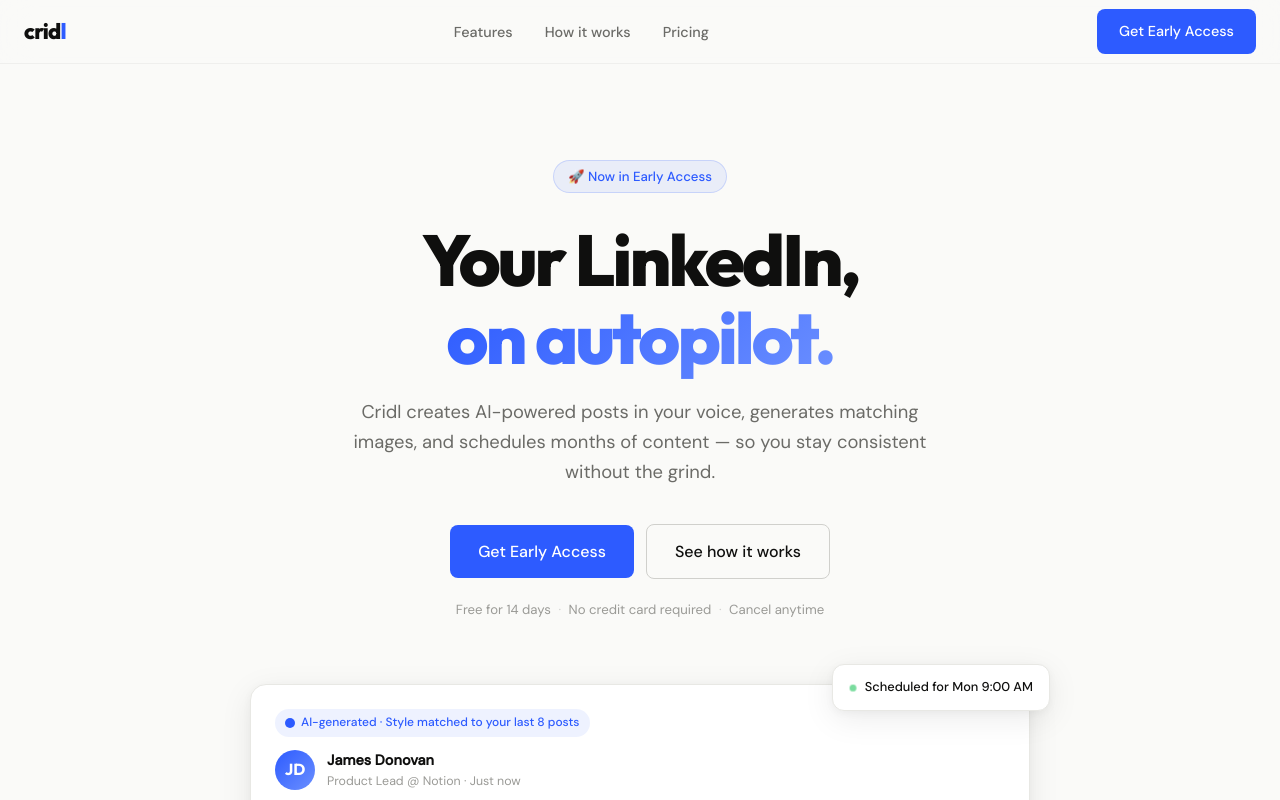
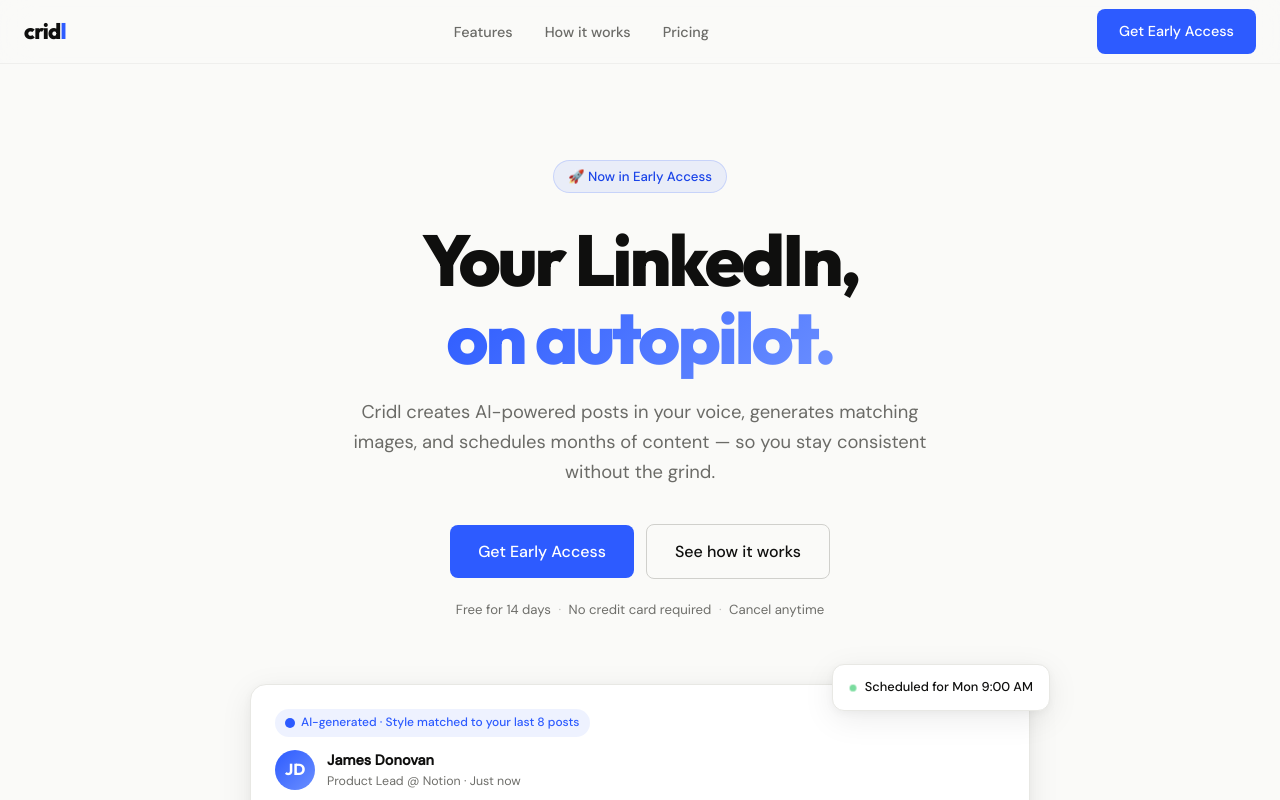
Before and after one commit to aicurv-hue/cridl-landing, a plain HTML site: page index.html in a window 1280 px wide. Shown: the top 800 px of the page. Drawn offline with Linux system fonts and the light colour scheme.

Commit message:
Fix accessibility contrast: darken text-subtle and badge color for WCAG AA compliance

```diff
--- a/index.html
+++ b/index.html
@@ -37,7 +37,7 @@
       --bg-card: #ffffff;
       --text: #0f0f0e;
       --text-muted: #6b6b67;
-      --text-subtle: #9a9a96;
+      --text-subtle: #6e6e6a;
       --border: #e8e8e4;
       --border-dark: #d0d0cc;
       --dark-bg: #0c0c0b;
@@ -189,7 +189,7 @@
       border-radius: 100px;
       font-size: 0.825rem;
       font-weight: 500;
-      color: var(--accent);
+      color: #1a44e8;
       margin-bottom: 28px;
     }
 
```
